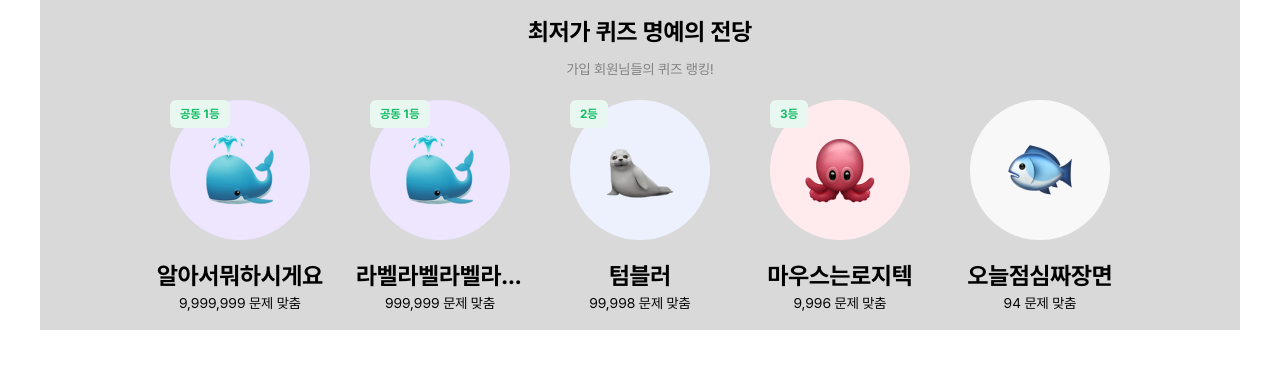
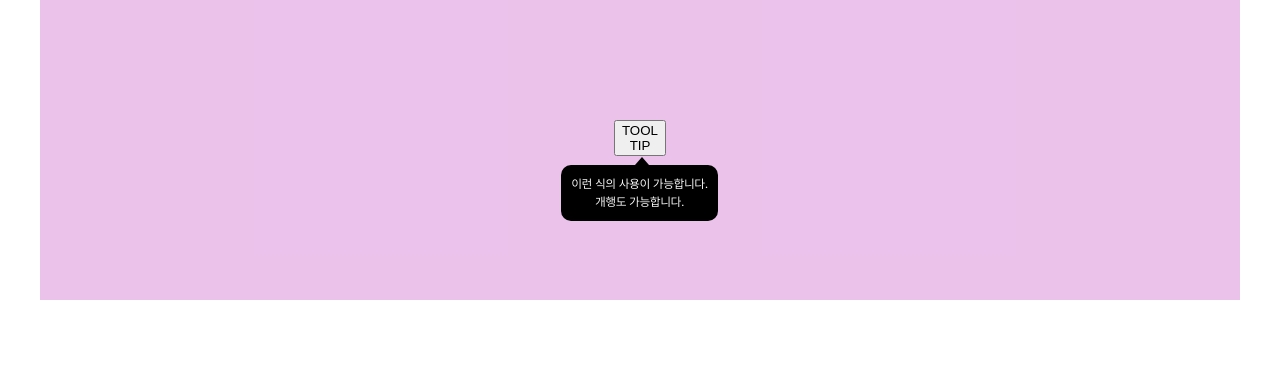
Before and after one commit to jusunj/onboarding, a React (Create React App) app: page / in a window 1280 px wide. Shown: the top 368 px of the page. Built offline with nearby package versions, Linux system fonts and the light colour scheme.

Commit message:
[23/06/30 16:19] test : 테스트 코드 및 옵션 추가

```diff
--- a/src/App.js
+++ b/src/App.js
@@ -9,8 +9,11 @@ import RankingFrame from "./components/RankingFrame";
 function App() {
   return (
     <div style={{display:"flex", justifyContent:"center", alignItems:"center"}}>
-      <div style={{  width: "1200px",background:"#D9D9D9" }}>
+      <div style={{  width: "1200px", height: "300px", background:"#D9D9"}}>
 
+        {
+          false &&
+          <div>
             <RankingFrame data={[
               {ranking: '공동 1등', nickname: '알아서뭐하시게요', questionCount: 99999999999},
               {ranking: '공동 1등', nickname: '라벨라벨라벨라벨링', questionCount: 999999},
@@ -18,10 +21,12 @@ function App() {
               {ranking: '3등', nickname: '마우스는로지텍', questionCount: 9996},
               {ranking: '', nickname: '오늘점심짜장면', questionCount: 94},
             ]} />
+          </div>
+        }
 
         {
-          false &&
-          <div>
+          true &&
+          <div style={{display:"flex", justifyContent:"center", alignItems:"center", marginTop: '120px'}}>
 
           <br /><br />
           <Tooltip
@@ -29,17 +34,15 @@ function App() {
             arrowLocation={2}
             text={
               <div>
-                이런 식의 사용이 가능합니다
-                <br/>
-                ---
+                이런 식의 사용이 가능합니다.
                 <br/>
                 개행도 가능합니다.
               </div>
             }
-            target={<button id="target">TOOL<br/>4213 </button>} // target 은 id='target' 을 속성으로 가져야 합니다.
+            target={<button id="target">TOOL<br/>TIP </button>} // target 은 id='target' 을 속성으로 가져야 합니다.
             gap={10}
             move={0}
-            icon={<Text_delete_14 />}
+            // icon={<Text_delete_14 />}
             initialExposure={true}
           />
 
```
Lines whose indentation alone changed are shown as unchanged.
